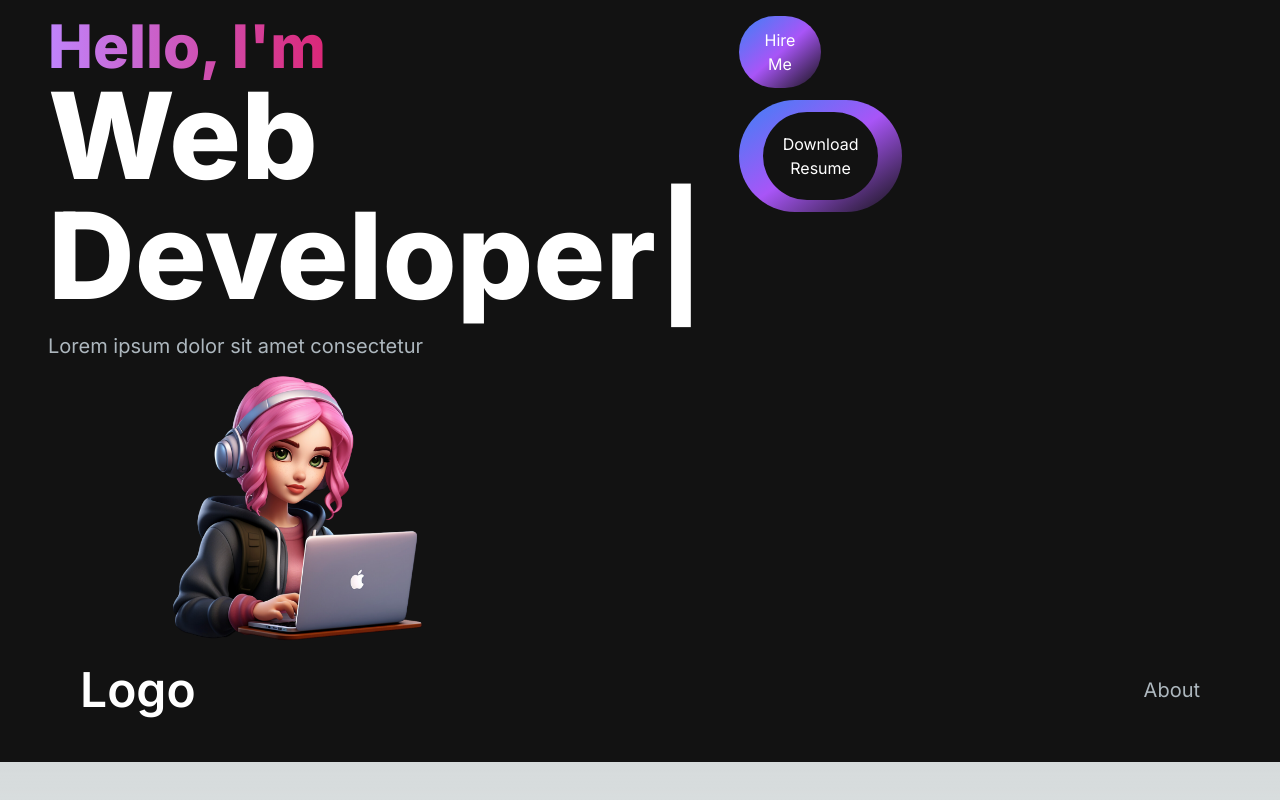
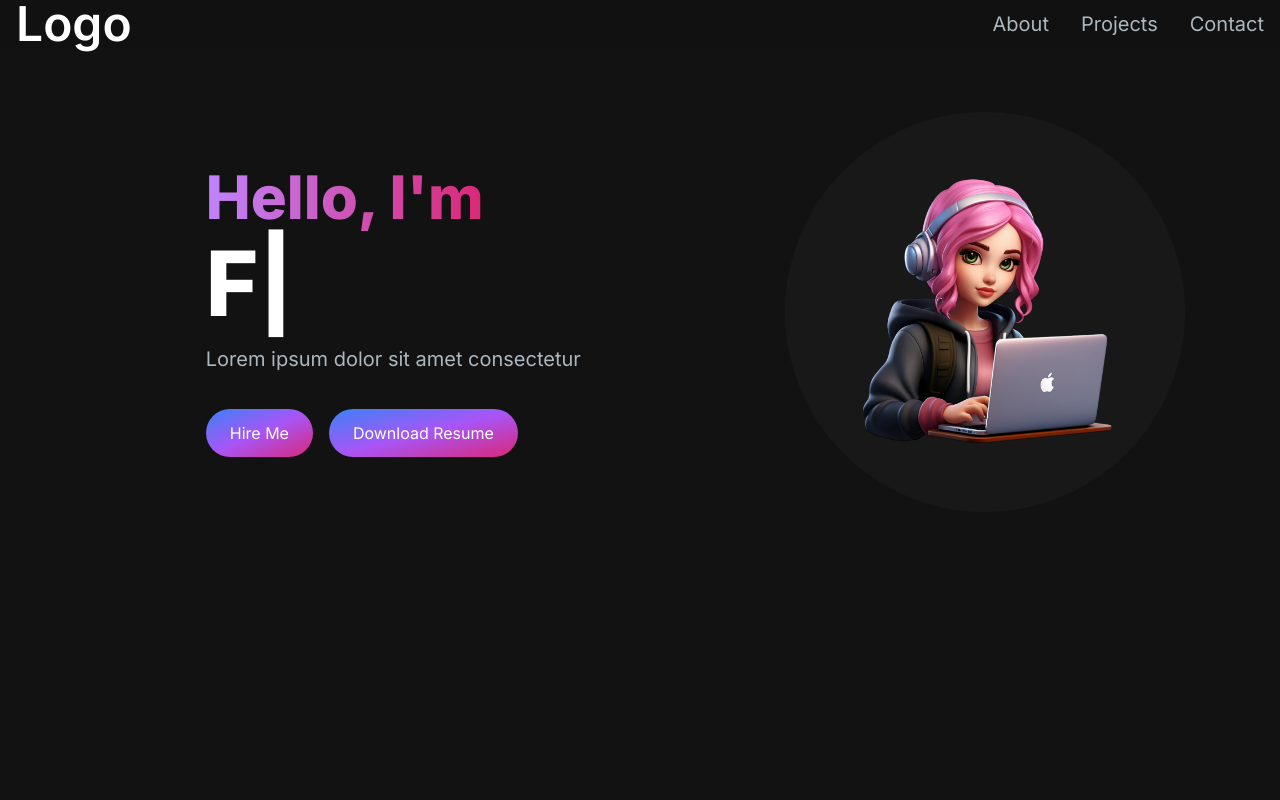
Before and after one commit to ash193/portfolio, a Next.js app: page / in a window 1280 px wide. Built offline with nearby package versions, Linux system fonts and the light colour scheme.

Commit message:
changes to hero styling and navbar and navlink

```diff
--- a/package.json
+++ b/package.json
@@ -9,6 +9,7 @@
     "lint": "next lint"
   },
   "dependencies": {
+    "@heroicons/react": "^2.1.5",
     "next": "14.2.5",
     "react": "^18",
     "react-dom": "^18",
--- a/src/app/components/HeroSection.jsx
+++ b/src/app/components/HeroSection.jsx
@@ -10,11 +10,12 @@ const HeroSection = () => {
     <section>
       <div className="grid grid-cols-1 sm:grid-cols-12">
         <div className="col-span-7 place-self-center text-center sm:text-left">
-          <h1 className="text-white mb-4  text-4xl  sm:text-5xl lg:text-6xl font-extrabold ">
+          <h1 className="text-white mb-4 text-4xl sm:text-5xl lg:text-6xl font-extrabold">
             <span className="text-transparent bg-clip-text bg-gradient-to-r from-purple-400 to-pink-600">
-              Hello, I'm{" "}
+              Hello, I'm
             </span>
             <br />
+            <span className="block mt-3">
               <TypeAnimation
                 sequence={[
                   "Ashley",
@@ -26,27 +27,26 @@ const HeroSection = () => {
                   "Mobile Developer",
                 ]}
                 wrapper="span"
-              speed={50}
-              style={{ fontSize: "2em", display: "inline-block" }}
+                speed={30}
+                style={{ fontSize: "1.5em", display: "inline-block" }}
                 repeat={Infinity}
               />
+            </span>
           </h1>
           <p className="text-[#ADB7BE] text-lg sm:text-lg mb-6 lg:text-xl">
             Lorem ipsum dolor sit amet consectetur
           </p>
-        </div>
           <div>
-          <button className="px-6 py-3 w-full sm:w-fit rounded-full mr-4 bg-gradient-to-br from-blue-500 via-purple-500 to-pink hover:bg-slate-200 text-white">
+            <button className="px-6 py-3 w-full sm:w-fit rounded-full mr-4 bg-gradient-to-br from-blue-500 via-purple-500 to-pink-600 hover:bg-slate-200 text-white">
               Hire Me
             </button>
-          <button className="px-6 py-3 w-full rounded-full sm:w-fit bg-gradient-to-br from-blue-500 via-purple-500 to-pink- hover:bg-slate-800 text-white mt-3">
-            <span className="block bg-[#121212] hover:bg-slate-800 rounded-full px-5 py-5">
+            <button className="px-6 py-3 w-full sm:w-fit rounded-full bg-gradient-to-br from-blue-500 via-purple-500 to-pink-600 hover:bg-slate-800 text-white mt-3">
               Download Resume
-            </span>
             </button>
           </div>
+        </div>
         <div className="col-span-5 place-self-center mt-4 lg:mt-0">
-          <div className="rounded-full bg-[#181818 w-[250px] h-[250px] lg:w-[400px] lg: relative">
+          <div className="rounded-full bg-[#181818] w-[250px] h-[250px] lg:w-[400px] lg:h-[400px] relative">
             <Image
               src={HeroImage}
               alt="hero image"
--- a/src/app/components/NavLink.jsx
+++ b/src/app/components/NavLink.jsx
@@ -15,6 +15,3 @@ const NavLink = ({ href, title }) => {
 };
 
 export default NavLink;
-{
-  href, title;
-}
--- a/src/app/components/Navbar.jsx
+++ b/src/app/components/Navbar.jsx
@@ -1,23 +1,38 @@
-import React from "react";
+"use client";
+import React, { useState } from "react";
 import Link from "next/link";
+import NavLink from "./NavLink";
+
+const navLinks = [
+  { title: "About", path: "#about" },
+  {
+    title: "Projects",
+    path: "#projects",
+  },
+  {
+    title: "Contact",
+    path: "#contact",
+  },
+];
 
 const Navbar = () => {
+  const [navbarOpen, setNavbarOpen] = useState(false);
   return (
-    <nav>
-      <div className="flex flex-wrap items-center justify-between mx-auto p-8 ">
-        <Link href={"/"} className="text-5xl text-white font-semibold">
+    <nav className="fixed top-0 left-0 right-0 z-10 bg-[#121212] bg-opacity-90">
+      <div className="flex flex-wrap items-center justify-between mx-auto px-4">
+        <Link
+          href="/"
+          className="text-2xl md:text-5xl text-white font-semibold"
+        >
           Logo
         </Link>
-        <div className="menu hidden md:block md:w-auto" id="navbar">
-          <ul>
-            <li>
-              <Link
-                href={"#about"}
-                className="block py-2 pl-3 pr-4 text-[#ADB7BE] sm:text-xl rounded md:p-0 hover:text-white"
-              >
-                About
-              </Link>
-            </li>
+        <div className="menu block md:w-auto" id="navbar">
+          <ul className="flex p-4 md:p-0 md:flex-row md:space-x-8 mt-0">
+            {navLinks.map((link, index) => (
+              <li key={index}>
+                <NavLink href={link.path} title={link.title} />
+              </li>
+            ))}
           </ul>
         </div>
       </div>
--- a/src/app/page.js
+++ b/src/app/page.js
@@ -3,10 +3,10 @@ import Navbar from "./components/Navbar";
 
 export default function Home() {
   return (
-    <main className="flex min-h-scree flex-col bg-[#121212]">
-      <div className="container mx-auto px-12 py-4">
+    <main className="flex min-h-screen flex-col bg-[#121212]">
+      <Navbar />
+      <div className="container mt-24 mx-auto px-12 py-4">
         <HeroSection />
-        <Navbar />
       </div>
     </main>
   );
```
Also changed, not shown: 1 other file (tests, documents, lock files or other folders). Lines whose indentation alone changed are shown as unchanged.
